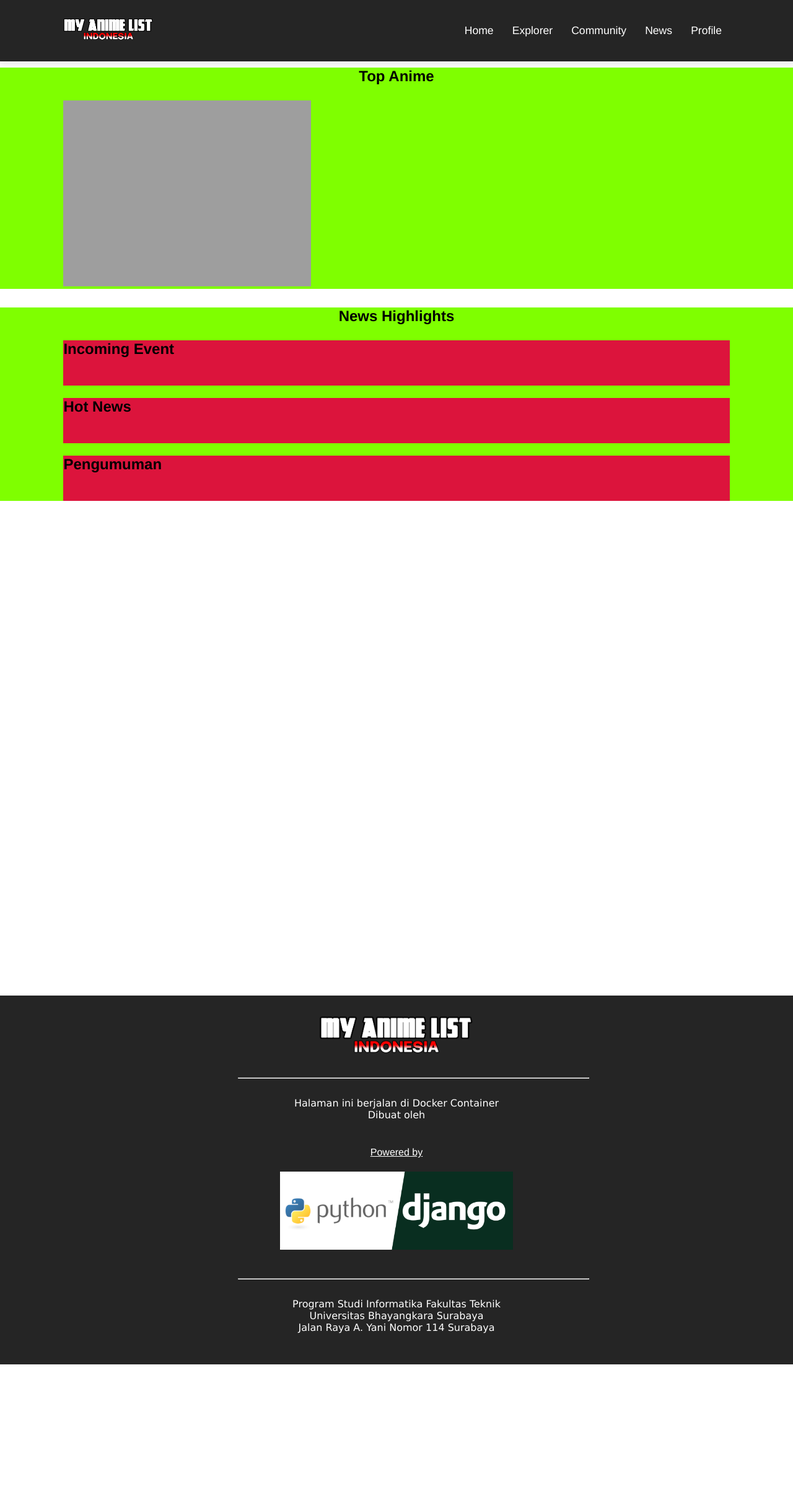
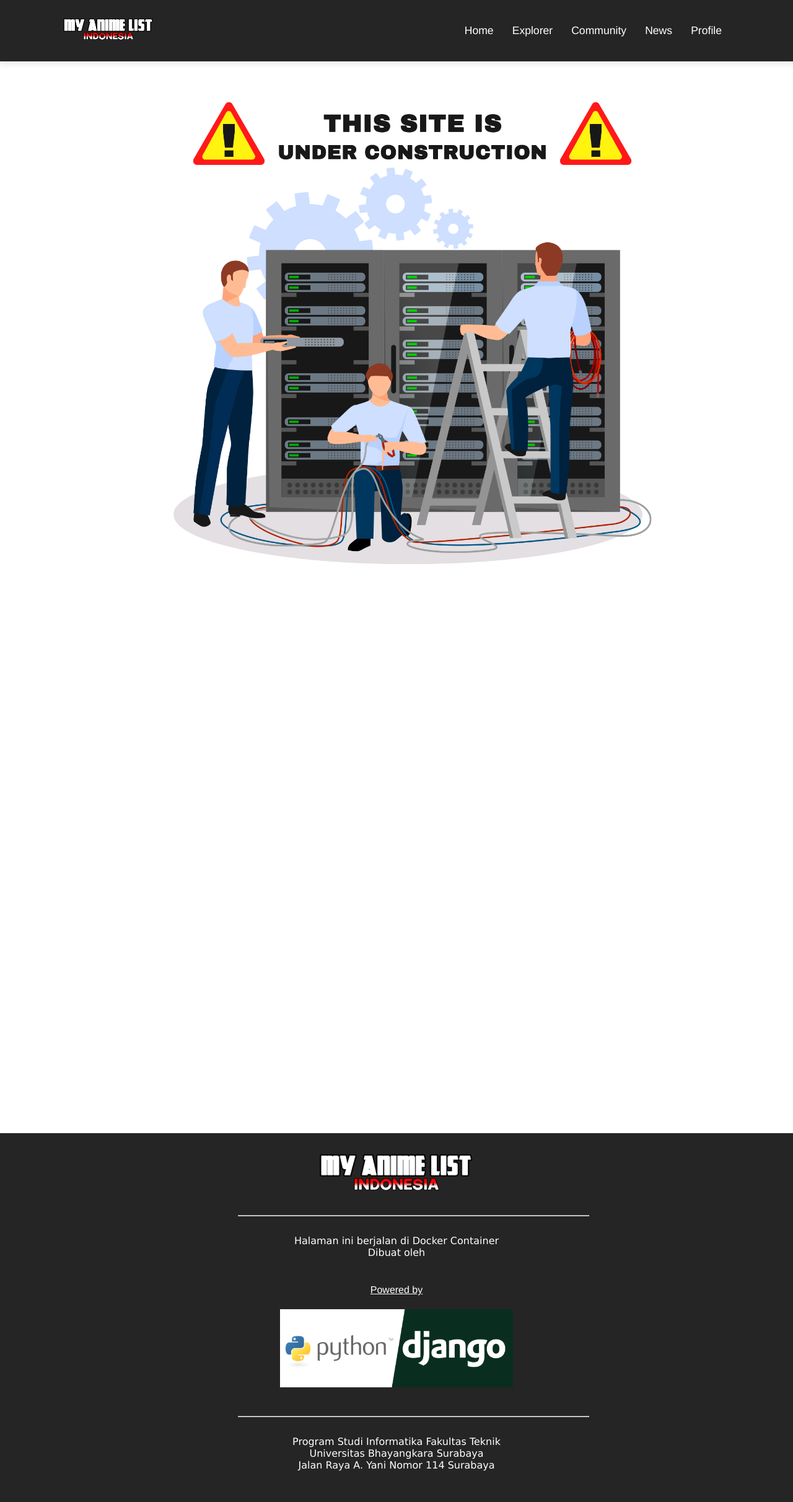
Before and after one commit to Maulanawesome5/crud_app, a Django app: page /community/ in a window 1280 px wide. Shown: the whole page at 62% size. Before the commit the page ends 2201 px from the top, so only its background shows below. Run offline with Django 3.2, Linux system fonts and the light colour scheme; some libraries are stand-ins or nearby versions; grey boxes are pictures that could not be loaded.

Commit message:
modify community apps, modify URL, change theme

```diff
--- /dev/null
+++ b/community/templates/community/index.html
@@ -0,0 +1,19 @@
+{% extends "base.html" %}
+{% load static %}
+
+{% block Main_Content %}
+<style>
+    .container {
+        margin-left: 20%;
+        margin-right: auto;
+    }
+    .container img {
+        width: 80%;
+    }
+</style>
+<section>
+    <div class="container">
+        <img src="{% static 'img/under_construction.png' %}" alt="under_construction">
+    </div>
+</section>
+{% endblock Main_Content %}
--- a/community/views.py
+++ b/community/views.py
@@ -13,4 +13,4 @@
         ],
         "website" : "My Anime List",
     }
-    return render(request, "index.html", context)
+    return render(request, "community/index.html", context)
--- a/myanimelist/urls.py
+++ b/myanimelist/urls.py
@@ -22,8 +22,8 @@
     path('admin/', admin.site.urls),
     path('', views.index, name='index'),
     # path('', include("api.urls")),
-    path('animelist/', include('animelist.urls'), name="animelist"),
-    path('community/', include('community.urls'), name="community"),
-    path('news/', include('news.urls'), name="news"),
-    path('user_profile/', include('user_profile.urls'), name="user_profile"),
+    path('animelist/', include('animelist.urls')),
+    path('community/', include('community.urls')),
+    path('news/', include('news.urls')),
+    path('user_profile/', include('user_profile.urls')),
 ]
--- a/templates/index.html
+++ b/templates/index.html
@@ -9,7 +9,7 @@
     {% for event in Content_Event %}
         <h3>{{event.content_title}}</h3>
         <p>
-            {{event.content_body | truncatechars:300}}
+            {{event.content_body | truncatechars:350}}
             <a href="#">Selengkapnya</a>
         </p>
     {% endfor %}
@@ -28,9 +28,6 @@
 {% block Announcement %}
     {% for ann in Content_Announ %}
         <h3>{{ann.content_title}}</h3>
-        <p>
-            {{ann.content_body}}
-            <a href="#">Selengkapnya</a>
-        </p>
+        <p>{{ann.content_body}}</p>
     {% endfor %}
 {% endblock Announcement %}
```
